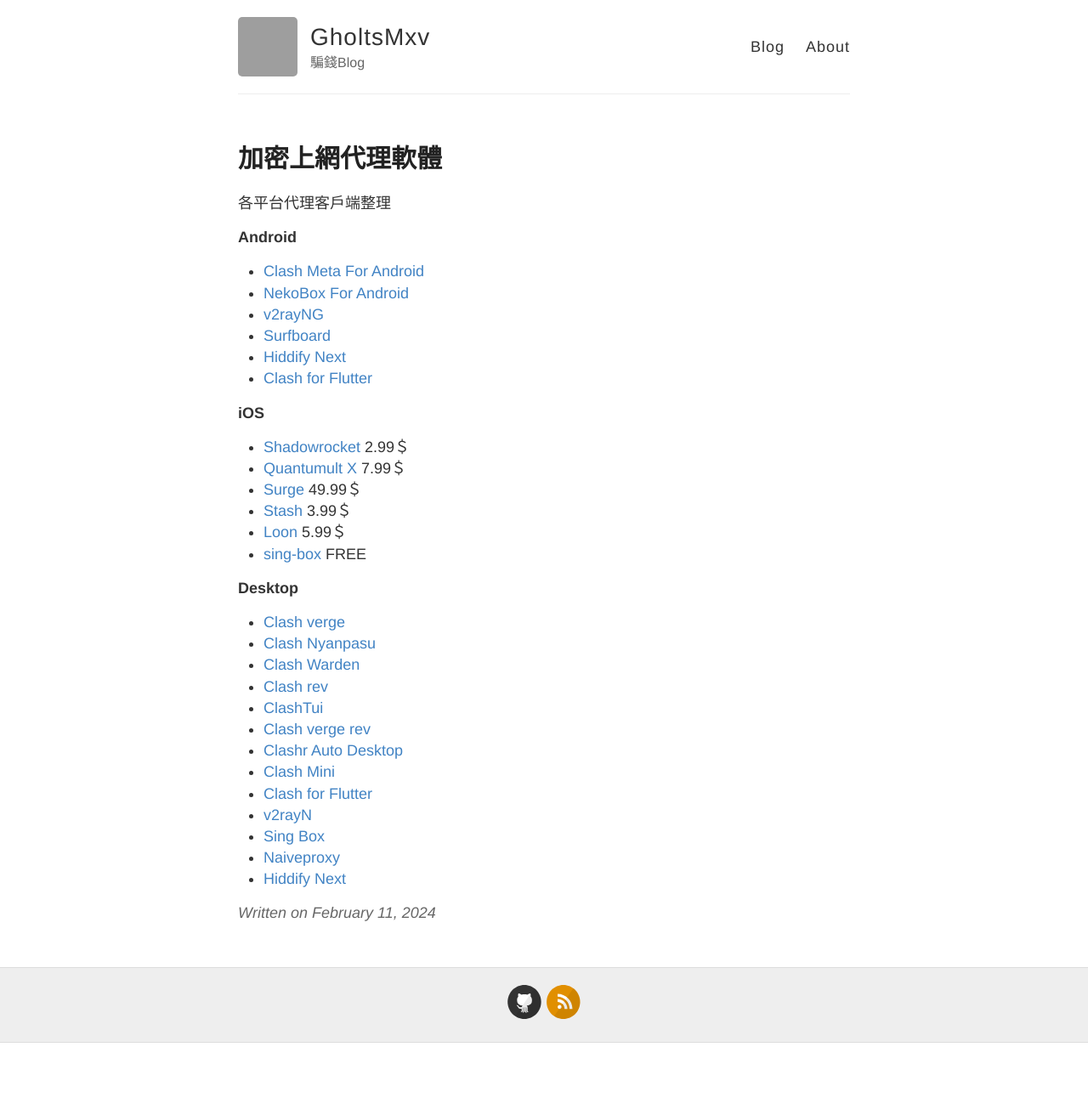
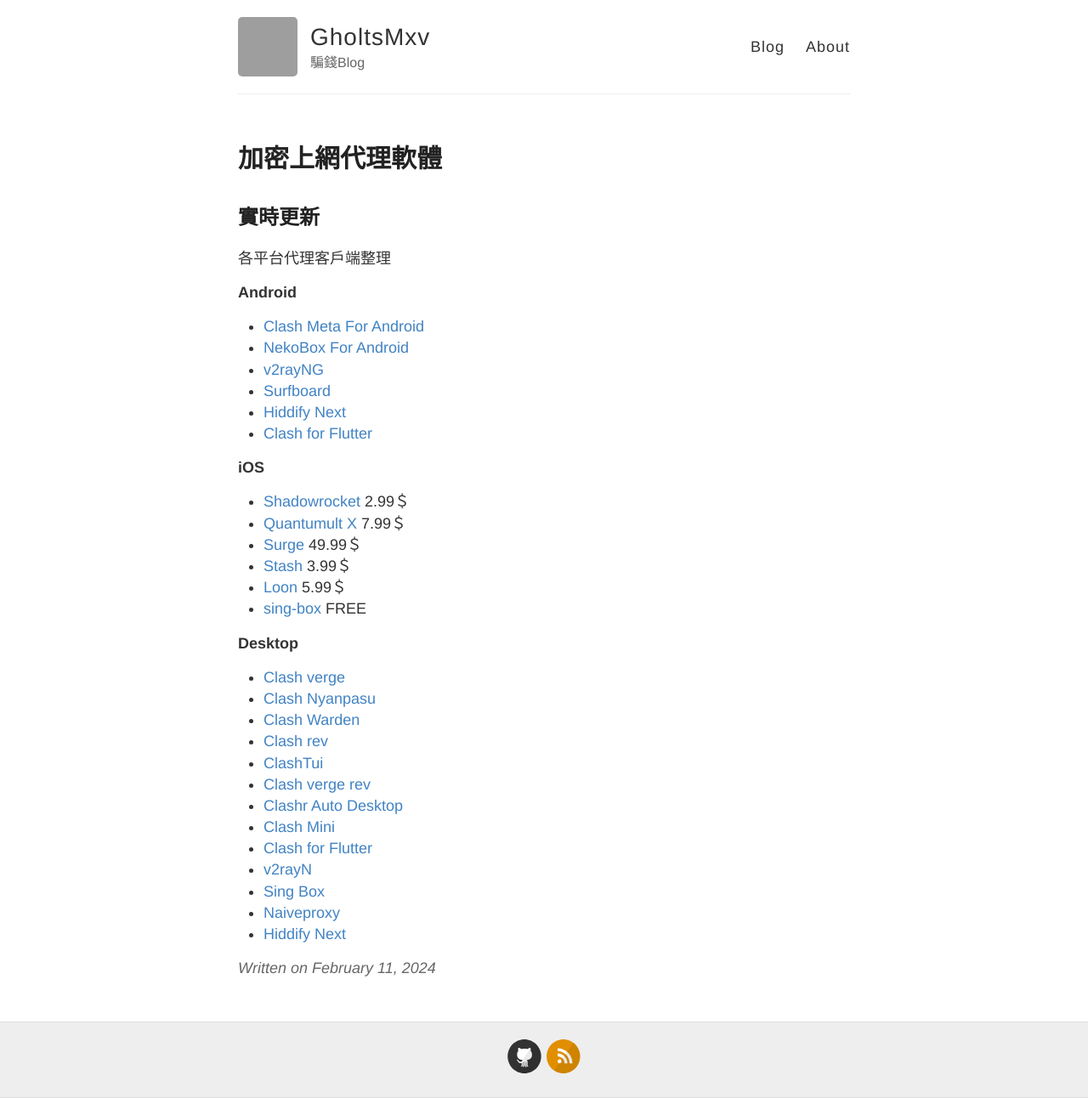
Before and after one commit to GholtsMxv/archiveblogg, a Jekyll site: the page built from _posts/2024-02-11-Application proxy.md, in a window 1280 px wide. Shown: the whole page at 85% size. Built offline with Jekyll 4.4.1, drawn with Linux system fonts in a browser that asks for light colours; comment, search, counter and statistics services are not loaded; before the commit the page ends 1227 px from its top, so only the background shows below that; grey boxes are pictures that could not be loaded.

Commit message:
Update 2024-02-11-Application proxy.md

```diff
--- a/_posts/2024-02-11-Application proxy.md
+++ b/_posts/2024-02-11-Application proxy.md
@@ -2,6 +2,7 @@
 layout: post
 title: 加密上網代理軟體
 ---
+## 實時更新 ##
 各平台代理客戶端整理
 
 **Android**
```
